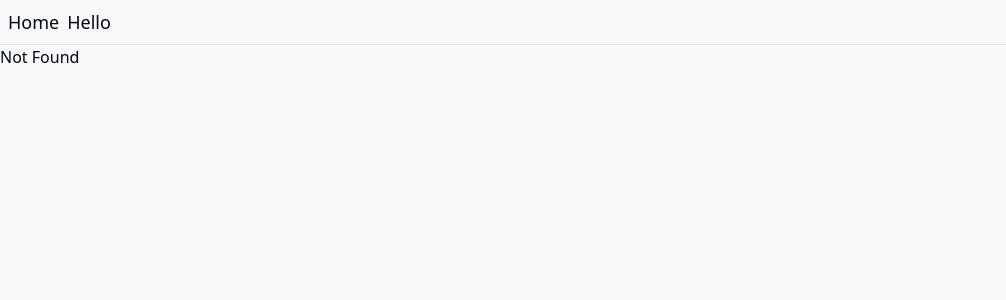
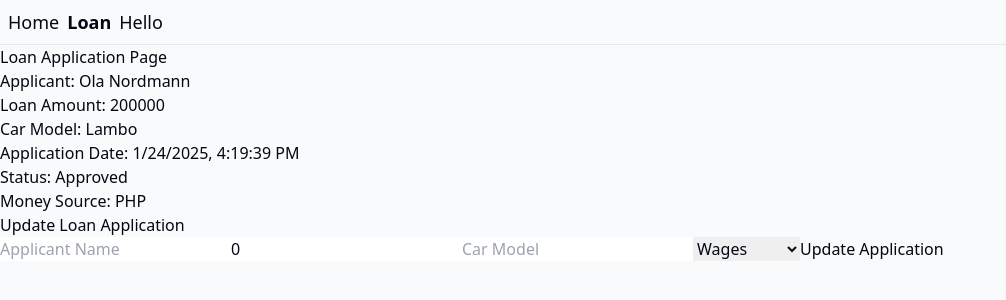
Before and after one commit to bastianplsfix/botc-no-cap-frfr, a React (Vite) app: page /loan in a window 1280 px wide. Before the commit this address had no page. Shown: the top 300 px of the page, without its empty margins (0-1006 px from the left). Built offline with nearby package versions, Linux system fonts and the light colour scheme.

Commit message:
Update example

```diff
--- /dev/null
+++ b/src/domain/LoanApplicationRepository.ts
@@ -0,0 +1,66 @@
+export type MoneySource = "PHP" | "Wages" | "Inheritance" | "Savings" | "Other";
+
+export interface LoanApplicationData {
+    applicantName: string;
+    loanAmount: number;
+    carModel: string;
+    applicationDate: number;
+    status: "Pending" | "Approved" | "Rejected";
+    moneySource: MoneySource
+}
+
+export interface LoanApplicationRepository {
+    getLoanApplicationData(): Promise<LoanApplicationData>;
+
+    setLoanApplication(data: LoanApplicationData): Promise<void>;
+}
+
+export class LoanApplicationRepositoryFake implements LoanApplicationRepository {
+    private loanApplicationData: LoanApplicationData;
+
+    constructor(initialData?: LoanApplicationData) {
+        this.loanApplicationData = initialData || {
+            applicantName: "Ola Nordmann",
+            loanAmount: 200000,
+            carModel: "Lambo",
+            applicationDate: Date.now(),
+            status: "Approved",
+            moneySource: "PHP",
+        };
+    }
+
+    async getLoanApplicationData(): Promise<LoanApplicationData> {
+        return this.loanApplicationData;
+    }
+
+    async setLoanApplication(data: LoanApplicationData): Promise<void> {
+        this.loanApplicationData = data;
+    }
+}
+
+
+export class LoanApplicationRepositoryReal implements LoanApplicationRepository {
+    private apiUrl = "https://api.example.com/LoanApplication";
+
+    async getLoanApplicationData(): Promise<LoanApplicationData> {
+        const response = await fetch(this.apiUrl);
+        if (!response.ok) {
+            throw new Error("Failed to fetch LoanApplication data");
+        }
+        return await response.json();
+    }
+
+    async setLoanApplication(data: LoanApplicationData): Promise<void> {
+        const response = await fetch(this.apiUrl, {
+            method: "POST",
+            headers: {
+                "Content-Type": "application/json",
+            },
+            body: JSON.stringify(data),
+        });
+
+        if (!response.ok) {
+            throw new Error("Failed to set LoanApplication data");
+        }
+    }
+}
--- a/src/main.tsx
+++ b/src/main.tsx
@@ -1,17 +1,20 @@
 import React from "react";
 import ReactDOM from "react-dom/client";
-import { RouterProvider, createRouter } from "@tanstack/react-router";
-import { QueryClient, QueryClientProvider } from "@tanstack/react-query";
-import { routeTree } from "./routeTree.gen";
+import {RouterProvider, createRouter} from "@tanstack/react-router";
+import {QueryClient, QueryClientProvider} from "@tanstack/react-query";
+import {routeTree} from "./routeTree.gen";
 import {
-  FakeHelloRepository,
-  RealHelloRepository,
-} from "./domain/HelloRepository";
+  LoanApplicationRepositoryFake,
+  LoanApplicationRepositoryReal,
+} from "./domain/LoanApplicationRepository";
+import {FakeHelloRepository, RealHelloRepository} from "./domain/HelloRepository";
 
 const isFake = import.meta.env.VITE_FAKE === "true";
-const helloRepository = isFake
-  ? new FakeHelloRepository()
-  : new RealHelloRepository();
+const loanApplicationRepository = isFake
+  ? new LoanApplicationRepositoryFake()
+  : new LoanApplicationRepositoryReal();
+
+const helloRepository = isFake ? new FakeHelloRepository() : new RealHelloRepository()
 
 const queryClient = new QueryClient();
 
@@ -19,6 +22,7 @@ const router = createRouter({
   routeTree,
   defaultPreload: "intent",
   context: {
+    loanApplicationRepository,
     helloRepository,
     queryClient,
   },
@@ -36,7 +40,7 @@ if (!rootElement.innerHTML) {
   const root = ReactDOM.createRoot(rootElement);
   root.render(
     <QueryClientProvider client={queryClient}>
-      <RouterProvider router={router} />
+      <RouterProvider router={router}/>
     </QueryClientProvider>,
   );
 }
--- a/src/routeTree.gen.ts
+++ b/src/routeTree.gen.ts
@@ -11,10 +11,17 @@
 // Import Routes
 
 import { Route as rootRoute } from './routes/__root'
+import { Route as LoanImport } from './routes/loan'
 import { Route as HelloImport } from './routes/hello'
 import { Route as IndexImport } from './routes/index'
 
 // Create/Update Routes
+
+const LoanRoute = LoanImport.update({
+  id: '/loan',
+  path: '/loan',
+  getParentRoute: () => rootRoute,
+} as any)
 
 const HelloRoute = HelloImport.update({
   id: '/hello',
@@ -46,6 +53,13 @@ declare module '@tanstack/react-router' {
       preLoaderRoute: typeof HelloImport
       parentRoute: typeof rootRoute
     }
+    '/loan': {
+      id: '/loan'
+      path: '/loan'
+      fullPath: '/loan'
+      preLoaderRoute: typeof LoanImport
+      parentRoute: typeof rootRoute
+    }
   }
 }
 
@@ -54,36 +68,41 @@ declare module '@tanstack/react-router' {
 export interface FileRoutesByFullPath {
   '/': typeof IndexRoute
   '/hello': typeof HelloRoute
+  '/loan': typeof LoanRoute
 }
 
 export interface FileRoutesByTo {
   '/': typeof IndexRoute
   '/hello': typeof HelloRoute
+  '/loan': typeof LoanRoute
 }
 
 export interface FileRoutesById {
   __root__: typeof rootRoute
   '/': typeof IndexRoute
   '/hello': typeof HelloRoute
+  '/loan': typeof LoanRoute
 }
 
 export interface FileRouteTypes {
   fileRoutesByFullPath: FileRoutesByFullPath
-  fullPaths: '/' | '/hello'
+  fullPaths: '/' | '/hello' | '/loan'
   fileRoutesByTo: FileRoutesByTo
-  to: '/' | '/hello'
-  id: '__root__' | '/' | '/hello'
+  to: '/' | '/hello' | '/loan'
+  id: '__root__' | '/' | '/hello' | '/loan'
   fileRoutesById: FileRoutesById
 }
 
 export interface RootRouteChildren {
   IndexRoute: typeof IndexRoute
   HelloRoute: typeof HelloRoute
+  LoanRoute: typeof LoanRoute
 }
 
 const rootRouteChildren: RootRouteChildren = {
   IndexRoute: IndexRoute,
   HelloRoute: HelloRoute,
+  LoanRoute: LoanRoute,
 }
 
 export const routeTree = rootRoute
@@ -97,7 +116,8 @@ export const routeTree = rootRoute
       "filePath": "__root.tsx",
       "children": [
         "/",
-        "/hello"
+        "/hello",
+        "/loan"
       ]
     },
     "/": {
@@ -105,6 +125,9 @@ export const routeTree = rootRoute
     },
     "/hello": {
       "filePath": "hello.tsx"
+    },
+    "/loan": {
+      "filePath": "loan.tsx"
     }
   }
 }
--- a/src/routes/__root.tsx
+++ b/src/routes/__root.tsx
@@ -3,11 +3,13 @@ import {
   Outlet,
   createRootRouteWithContext,
 } from "@tanstack/react-router";
-import { TanStackRouterDevtools } from "@tanstack/router-devtools";
-import { HelloRepository } from "../domain/HelloRepository";
-import { QueryClient } from "@tanstack/react-query";
+import {TanStackRouterDevtools} from "@tanstack/router-devtools";
+import {LoanApplicationRepository} from "../domain/LoanApplicationRepository";
+import {QueryClient} from "@tanstack/react-query";
+import {HelloRepository} from "../domain/HelloRepository";
 
 interface RouterContext {
+  loanApplicationRepository: LoanApplicationRepository;
   helloRepository: HelloRepository;
   queryClient: QueryClient;
 }
@@ -25,10 +27,18 @@ function RootComponent() {
           activeProps={{
             className: "font-bold",
           }}
-          activeOptions={{ exact: true }}
+          activeOptions={{exact: true}}
         >
           Home
         </Link>{" "}
+        <Link
+          to="/loan"
+          activeProps={{
+            className: "font-bold",
+          }}
+        >
+          Loan
+        </Link>
         <Link
           to="/hello"
           activeProps={{
@@ -38,9 +48,9 @@ function RootComponent() {
           Hello
         </Link>
       </div>
-      <hr />
-      <Outlet />
-      <TanStackRouterDevtools position="bottom-right" />
+      <hr/>
+      <Outlet/>
+      <TanStackRouterDevtools position="bottom-right"/>
     </>
   );
 }
--- /dev/null
+++ b/src/routes/loan.tsx
@@ -0,0 +1,116 @@
+import React from 'react'
+import {createFileRoute} from '@tanstack/react-router'
+import {useMutation, useQuery, useQueryClient} from '@tanstack/react-query'
+import {
+    LoanApplicationData,
+    MoneySource,
+} from '../domain/LoanApplicationRepository'
+
+export const Route = createFileRoute('/loan')({
+    component: RouteComponent,
+})
+
+function RouteComponent() {
+    const {loanApplicationRepository} = Route.useRouteContext()
+    const queryClient = useQueryClient()
+
+    const [formValues, setFormValues] = React.useState({
+        applicantName: '',
+        loanAmount: 0,
+        carModel: '',
+        moneySource: 'Wages',
+    })
+
+    const {data, isLoading, isError, error} = useQuery({
+        queryKey: ['loanApplication'],
+        queryFn: () => loanApplicationRepository.getLoanApplicationData(),
+    })
+
+    const mutation = useMutation({
+        mutationFn: (value: LoanApplicationData) =>
+            loanApplicationRepository.setLoanApplication(value),
+        onSuccess: () => {
+            queryClient.invalidateQueries({queryKey: ['loanApplication']})
+        },
+    })
+
+    if (isLoading) return <div>Loading loan application...</div>
+
+    if (isError) {
+        return <div>Error: {error.message}</div>
+    }
+
+    return (
+        <div>
+            <h2>Loan Application Page</h2>
+            <p>Applicant: {data?.applicantName}</p>
+            <p>Loan Amount: {data?.loanAmount}</p>
+            <p>Car Model: {data?.carModel}</p>
+            <p>
+                Application Date:{' '}
+                {data?.applicationDate
+                    ? new Date(Number(data.applicationDate)).toLocaleString()
+                    : 'N/A'}
+            </p>
+
+            <p>Status: {data?.status}</p>
+            <p>Money Source: {data?.moneySource}</p>
+
+            <h3>Update Loan Application</h3>
+            <input
+                type="text"
+                placeholder="Applicant Name"
+                value={formValues.applicantName}
+                onChange={(e) =>
+                    setFormValues({...formValues, applicantName: e.target.value})
+                }
+            />
+            <input
+                type="number"
+                placeholder="Loan Amount"
+                value={formValues.loanAmount}
+                onChange={(e) =>
+                    setFormValues({...formValues, loanAmount: Number(e.target.value)})
+                }
+            />
+            <input
+                type="text"
+                placeholder="Car Model"
+                value={formValues.carModel}
+                onChange={(e) =>
+                    setFormValues({...formValues, carModel: e.target.value})
+                }
+            />
+            <select
+                value={formValues.moneySource}
+                onChange={(e) =>
+                    setFormValues({...formValues, moneySource: e.target.value})
+                }
+            >
+                <option value="PHP">PHP</option>
+                <option value="Wages">Wages</option>
+                <option value="Inheritance">Inheritance</option>
+                <option value="Savings">Savings</option>
+                <option value="Other">Other</option>
+            </select>
+            <button
+                onClick={() => {
+                    mutation.mutate({
+                        ...formValues,
+                        moneySource: formValues.moneySource as MoneySource,
+                        applicationDate: Date.now(),
+                        status: 'Pending',
+                    })
+                    setFormValues({
+                        applicantName: '',
+                        loanAmount: 0,
+                        carModel: '',
+                        moneySource: 'Wages',
+                    })
+                }}
+            >
+                Update Application
+            </button>
+        </div>
+    )
+}
```
